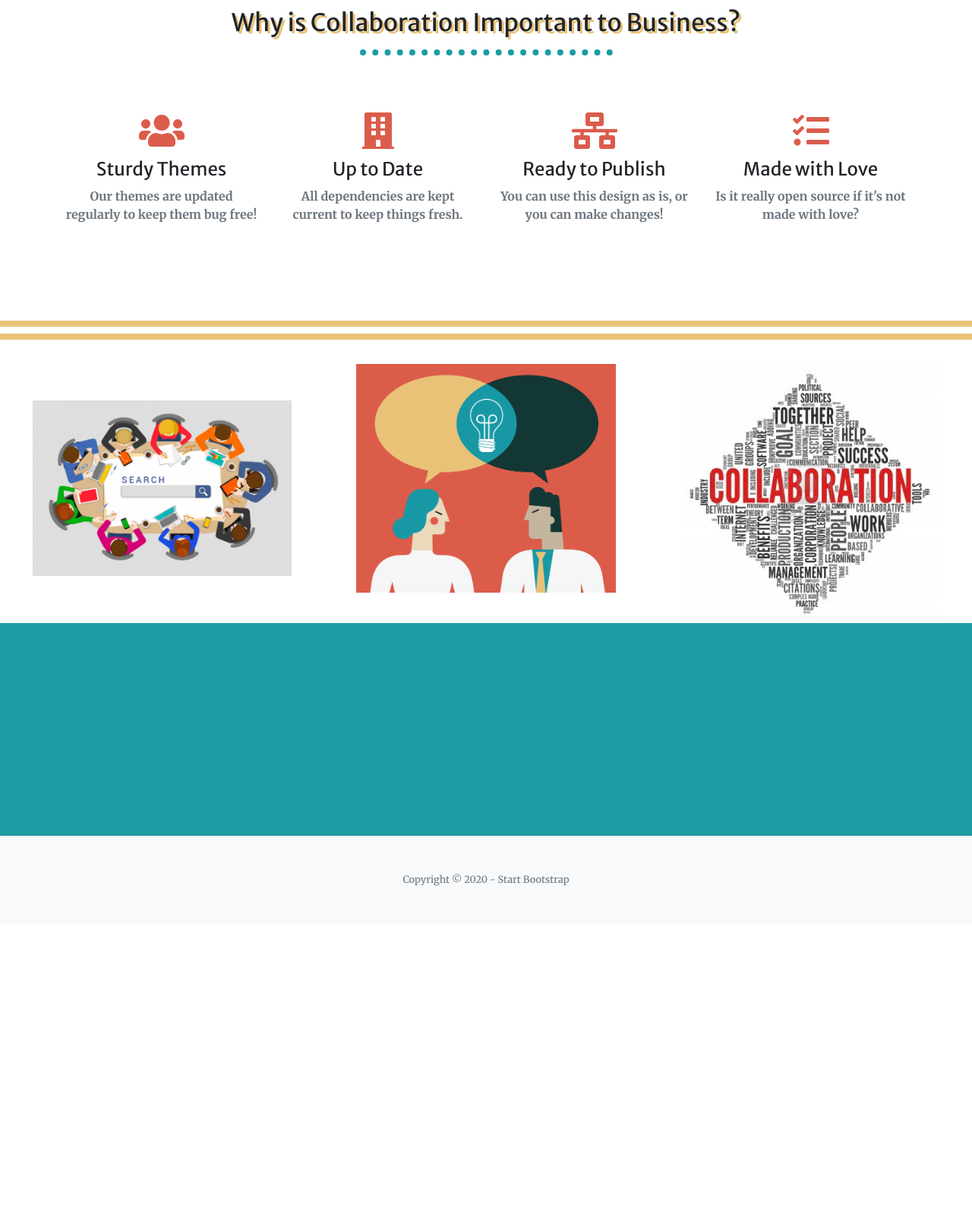
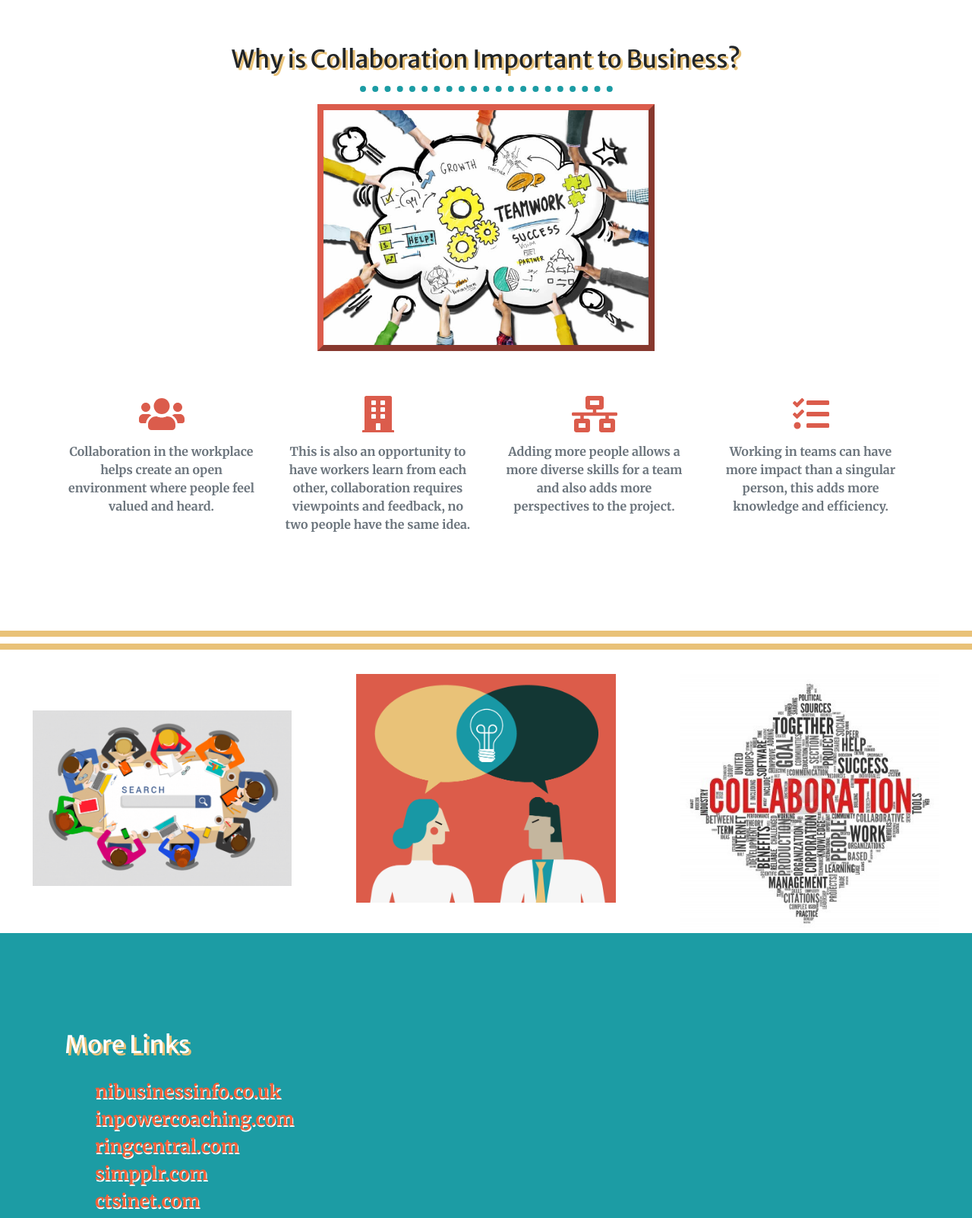
Before and after one commit to jdsteltz/CollaborationAssignment, a plain HTML site: page CollabAssignment/index.html in a window 1280 px wide. Shown: the part 1520-3123 px from the top of the page at 76% size. Before the commit the page ends 2735 px from the top, so only its background shows below. Drawn offline with nearby package versions, Linux system fonts and the light colour scheme.

Commit message:
Added new changes

```diff
--- a/CollabAssignment/css/collab.css
+++ b/CollabAssignment/css/collab.css
@@ -57,6 +57,26 @@ p {
    border:rgb(28,156,164) 8px outset;
 }
 
+.image2 {
+    border:rgb(219,92,76) 8px outset;
+    display: block;
+    margin-left: auto;
+    margin-right: auto;
+ }
+
 .blank {
     background-color: rgb(28,156,164);
 }
+
+.links {
+    text-decoration: none;
+    text-shadow: 1px 2px white;
+    font-weight: bolder;
+    font-size: 1.5em;
+    list-style: none;
+}
+
+.links a:hover {
+    text-decoration: none;
+    font-size: 1.2em;
+}
--- a/CollabAssignment/index.html
+++ b/CollabAssignment/index.html
@@ -5,7 +5,7 @@
         <meta name="viewport" content="width=device-width, initial-scale=1, shrink-to-fit=no" />
         <meta name="description" content="" />
         <meta name="author" content="" />
-        <title>Creative - Start Bootstrap Theme</title>
+        <title>Collaboration</title>
         <!-- Favicon-->
         <link rel="icon" type="image/x-icon" href="assets/img/favicon.ico" />
         <!-- Font Awesome icons (free version)-->
@@ -54,9 +54,9 @@
             <div class="container">
                 <div class="row justify-content-center">
                     <div class="col-lg-8 text-center">
-                        <h2 class="h2">Collaboration in Business</h2>
+                        <h2 class="h2">How To: Collaboration in Business</h2>
                         <hr class="hr1"/>
-                        <p>Start Bootstrap has everything you need to get your new website up and running in no time! Choose one of our open source, free to download, and easy to use themes! No strings attached!</p>
+                        <p>First create openness and transparency about company goals and coworkers. Make sure to establish a judgement free idea sharing office. Encourage meetings between departments, don’t limit collaboration to just a single department. Lead by example, being an open and collaborative leader will allow you employees feel more comfortable to share. Lastly, offer positivity and rewards to good collaborative practices.</p>
                         <img src="images/collaboration.png" class="image" alt="group collaborating" title="group collaborating" width="70%">
 
                     </div>
@@ -69,14 +69,14 @@
             <div class="container">
                 <h2 class="text-center mt-0">Why is Collaboration Important to Business?</h2>
                 <hr class="hr2"/>
+                <img src="images/teamwork.png" class="image2 img-fluid" alt="teamwork bubble" title="teamwork bubble" width="40%">
                 <div class="row">
                     <div class="col-lg-3 col-md-6 text-center">
                         <div class="mt-5">
                             <div class="icon">
                             <i class="fas fa-users"></i>
                             </div>
-                            <h3 class="h4 mb-2">Sturdy Themes</h3>
-                            <p class="text-muted mb-0">Our themes are updated regularly to keep them bug free!</p>
+                            <p class="text-muted mb-0">Collaboration in the workplace helps create an open environment where people feel valued and heard.</p>
                         </div>
                     </div>
                     <div class="col-lg-3 col-md-6 text-center">
@@ -84,8 +84,7 @@
                             <div class="icon">
                             <i class="fas fa-building"></i>
                             </div>
-                            <h3 class="h4 mb-2">Up to Date</h3>
-                            <p class="text-muted mb-0">All dependencies are kept current to keep things fresh.</p>
+                            <p class="text-muted mb-0">This is also an opportunity to have workers learn from each other, collaboration requires viewpoints and feedback, no two people have the same idea.</p>
                         </div>
                     </div>
                     <div class="col-lg-3 col-md-6 text-center">
@@ -93,8 +92,7 @@
                             <div class="icon">
                             <i class="fas fa-network-wired"></i>
                             </div>
-                            <h3 class="h4 mb-2">Ready to Publish</h3>
-                            <p class="text-muted mb-0">You can use this design as is, or you can make changes!</p>
+                            <p class="text-muted mb-0">Adding more people allows a more diverse skills for a team and also adds more perspectives to the project.</p>
                         </div>
                     </div>
                     <div class="col-lg-3 col-md-6 text-center">
@@ -102,8 +100,7 @@
                             <div class="icon">
                                 <i class="fas fa-tasks"></i>
                             </div>
-                            <h3 class="h4 mb-2">Made with Love</h3>
-                            <p class="text-muted mb-0">Is it really open source if it's not made with love?</p>
+                            <p class="text-muted mb-0">Working in teams can have more impact than a singular person, this adds more knowledge and efficiency.</p>
                         </div>
                     </div>
                 </div>
@@ -125,10 +122,17 @@
                 </div>
             </div>
         </div>
-        <!--Blank-->
+        <!--Links-->
         <section class="blank page-section text-white">
-            <div class="container text-center">
-                <h2 class="mb-4"></h2>
+            <div class="container">
+                <h2 class="mb-4">More Links</h2>
+                <ul class="links">
+                    <li><a href="https://www.nibusinessinfo.co.uk/content/benefits-business-collaboration" target="new">nibusinessinfo.co.uk</a></li>
+                    <li><a href="https://inpowercoaching.com/why-collaboration-is-the-key-to-success-in-business/" target="new">inpowercoaching.com</a></li>
+                    <li><a href="https://www.ringcentral.com/us/en/blog/collaboration-in-the-workplace/" target="new">ringcentral.com</a></li>
+                    <li><a href="https://www.simpplr.com/blog/2019/importance-of-collaboration-in-the-workplace/" target="new">simpplr.com</a></li>
+                    <li><a href="https://www.ctsinet.com/collaboration-is-key-to-business-success/" target="new">ctsinet.com</a></li>
+                </ul>
             </div>
         </section>
         <!-- Footer-->
```
Also changed, not shown: CollabAssignment/images/teamwork.png (added).
